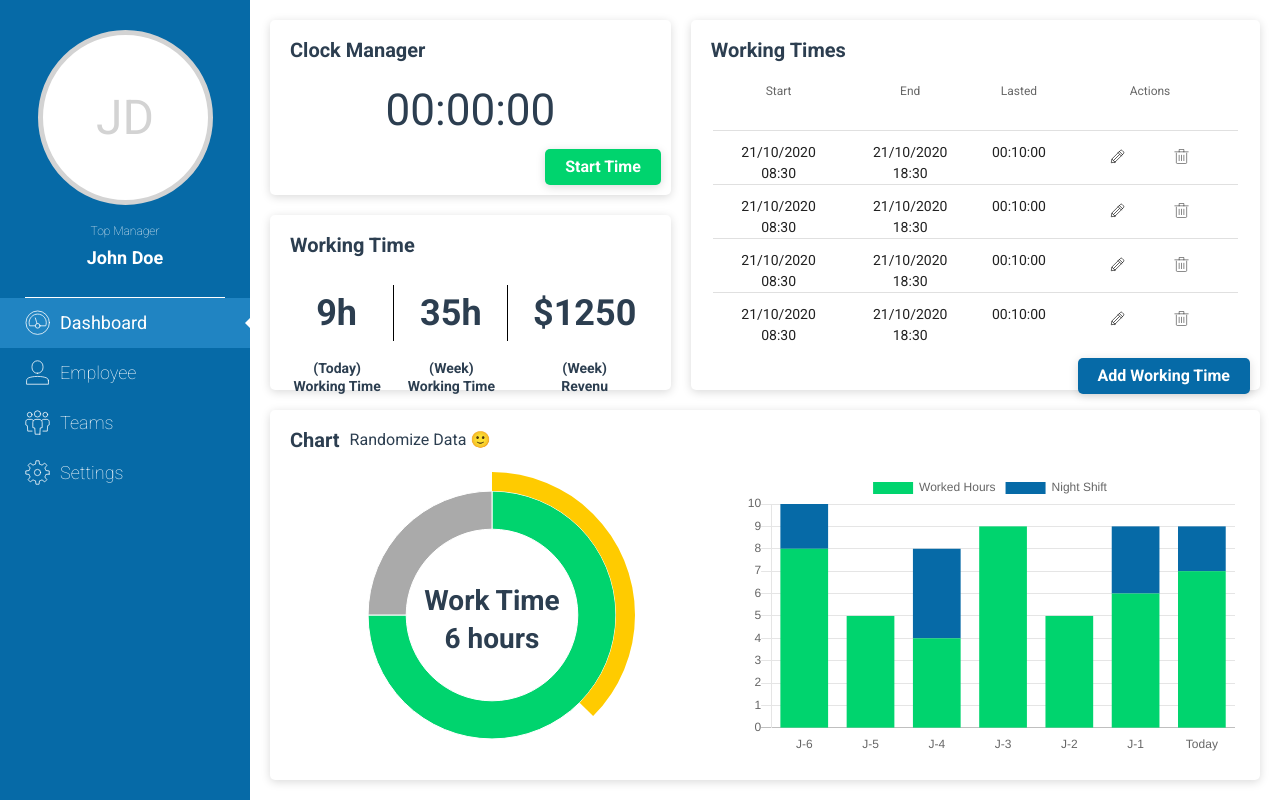
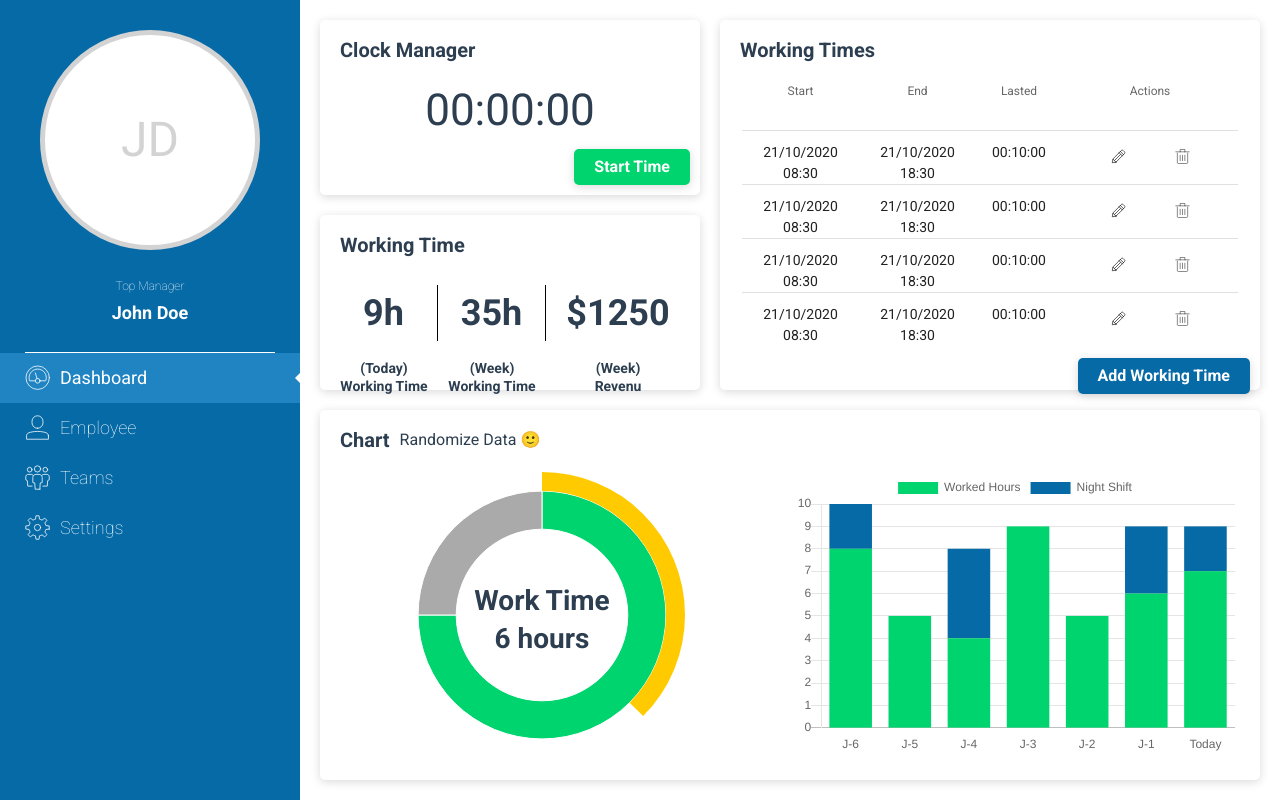
Before and after one commit to Spounge/TimeManager, a Vue app in the folder frontend/: page / in a window 1280 px wide. Built offline with nearby package versions, Linux system fonts and the light colour scheme.

Commit message:
[Conflicts]: Missed missing files and codes

```diff
--- a/frontend/src/App.vue
+++ b/frontend/src/App.vue
@@ -6,7 +6,7 @@
 </template>
 
 <script>
-import Sidebar from './components/Sidebar';
+import Sidebar from './components/Sidebar/Sidebar';
 
 export default {
   name: 'App',
--- a/frontend/src/components/Sidebar.vue
+++ b/frontend/src/components/Sidebar/Sidebar.vue
@@ -1,12 +1,6 @@
 <template>
   <div class="sidebar">
-    <div class="sidebar-header">
-      <div class="avatar-circle">
-        <h2>JD</h2>
-      </div>
-      <h4 class="employee-role">Top Manager</h4>
-      <h3 class="employee-name">John Doe</h3>
-    </div>
+    <SidebarHeader></SidebarHeader>
 
     <span class="white-line"></span>
 
@@ -27,44 +21,48 @@
 </template>
 
 <script>
-import { mapState } from 'vuex';
+import { mapState } from "vuex";
+import SidebarHeader from "./SidebarHeader";
 
 export default {
   name: "Sidebar",
+  components: {
+    SidebarHeader,
+  },
   data: () => ({
     // * ROUTES LIST
     routesList: [
       {
         name: "Dashboard",
         pathTo: "/",
-        logo: require("../assets/dashboard-logo.svg"),
+        logo: require("../../assets/dashboard-logo.svg"),
       },
       {
         name: "Employee",
         pathTo: "/employee",
-        logo: require("../assets/employee-logo.svg"),
+        logo: require("../../assets/employee-logo.svg"),
       },
       {
         name: "Teams",
         pathTo: "/teams",
-        logo: require("../assets/teams-logo.svg"),
+        logo: require("../../assets/teams-logo.svg"),
       },
       {
         name: "Settings",
         pathTo: "/settings",
-        logo: require("../assets/settings-logo.svg"),
-      }
+        logo: require("../../assets/settings-logo.svg"),
+      },
     ],
   }),
   mounted() {
     console.log("mounted -> this.$route", this.$route);
-    console.log(this.user)
+    console.log(this.user);
   },
   computed: {
-    ...mapState('user', {
-      user: state => state
-    })
-  }
+    ...mapState("user", {
+      user: (state) => state,
+    }),
+  },
 };
 </script>
 
@@ -76,46 +74,15 @@ export default {
   align-items: center;
 
   height: 100%;
-  min-width: 250px;
+  min-width: 300px;
+  max-width: 300px;
   color: white;
   background: #066aa7;
 }
 
-.sidebar-header {
-  display: flex;
-  flex-direction: column;
-  align-items: center;
-
-  .avatar-circle {
-    display: flex;
-    justify-content: center;
-    align-items: center;
-
-    width: 175px;
-    height: 175px;
-    border-radius: 100%;
-    font-size: 48px;
-    background: white;
-    border: 5px solid lightgrey;
-    color: lightgrey;
-
-    margin-bottom: 20px;
-  }
-  .employee-role {
-    font-weight: 200;
-    font-size: 12px;
-    margin-bottom: 12px;
-  }
-  .employee-name {
-    font-weight: bolder;
-    font-size: 18px;
-  }
-  margin: 30px 0;
-}
-
 .white-line {
   height: 0.5px;
-  width: 200px;
+  width: 250px;
   background: white;
 }
 
@@ -146,7 +113,8 @@ export default {
     &.selected {
       font-weight: 400;
       background: rgba(92, 193, 255, 0.3);
-
+    }
+    &.selected {
       .triangle {
         display: inline-block;
       }
--- a/frontend/src/components/Sidebar/SidebarHeader.vue
+++ b/frontend/src/components/Sidebar/SidebarHeader.vue
@@ -71,7 +71,7 @@ export default {
   display: flex;
   flex-direction: column;
   align-items: center;
-  margin: 30px 0;
+  margin: 0 0 30px 0;
 
   &.employee {
     margin: 20px 0 20px 0;
--- /dev/null
+++ b/frontend/src/store/EmployeeModule.js
@@ -0,0 +1,32 @@
+export const EmployeeModule = {
+  state: {
+    user_id: null,
+    first_name: null,
+    last_name: null,
+    role: null,
+    email: null,
+  },
+  getters: {
+    fullname: (state) => {
+      return state.first_name || state.last_name
+        ? state.first_name + ' ' + state.last_name
+        : null
+    }
+  },
+  mutations: {
+    setEmployee(state, payload) {
+      state.user_id = payload.id;
+      state.first_name = payload.first_name;
+      state.last_name = payload.last_name;
+      state.email = payload.email;
+      state.token = payload.token;
+    }
+  },
+  actions: {
+    setEmployee(context, employee) {
+      context.commit('setEmployee', employee);
+    }
+  },
+  modules: {
+  }
+}
--- a/frontend/src/store/UserModule.js
+++ b/frontend/src/store/UserModule.js
@@ -1,10 +1,26 @@
 export const UserModule = {
-  state: {
-    user_id: null,
-    first_name: null,
-    last_name: null,
-    email: null,
-    token: null
+  // state: {
+  //   user_id: null,
+  //   first_name: null,
+  //   last_name: null,
+  //   role: null,
+  //   email: null,
+  //   token: null
+  // },
+  state: { // FAKE STATE
+    user_id: 1,
+    first_name: "John",
+    last_name: "Doe",
+    email: "john@doe.com",
+    role: "Top Manager",
+    token: "faketoken"
+  },
+  getters: {
+    fullname: (state) => {
+      return state.first_name || state.last_name
+        ? state.first_name + ' ' + state.last_name
+        : null
+    }
   },
   mutations: {
     setUser(state, payload) {
--- a/frontend/src/store/index.js
+++ b/frontend/src/store/index.js
@@ -2,6 +2,7 @@ import Vue from 'vue'
 import Vuex from 'vuex'
 
 import { UserModule } from './UserModule';
+import { EmployeeModule } from './EmployeeModule';
 
 Vue.use(Vuex)
 
@@ -13,6 +14,7 @@ export default new Vuex.Store({
   actions: {
   },
   modules: {
-    user: { namespaced: true, ...UserModule }
+    user: { namespaced: true, ...UserModule },
+    employee: { namespaced: true, ...EmployeeModule },
   }
 })
```
Also changed, not shown: 1 other file (tests, documents, lock files or other folders).
